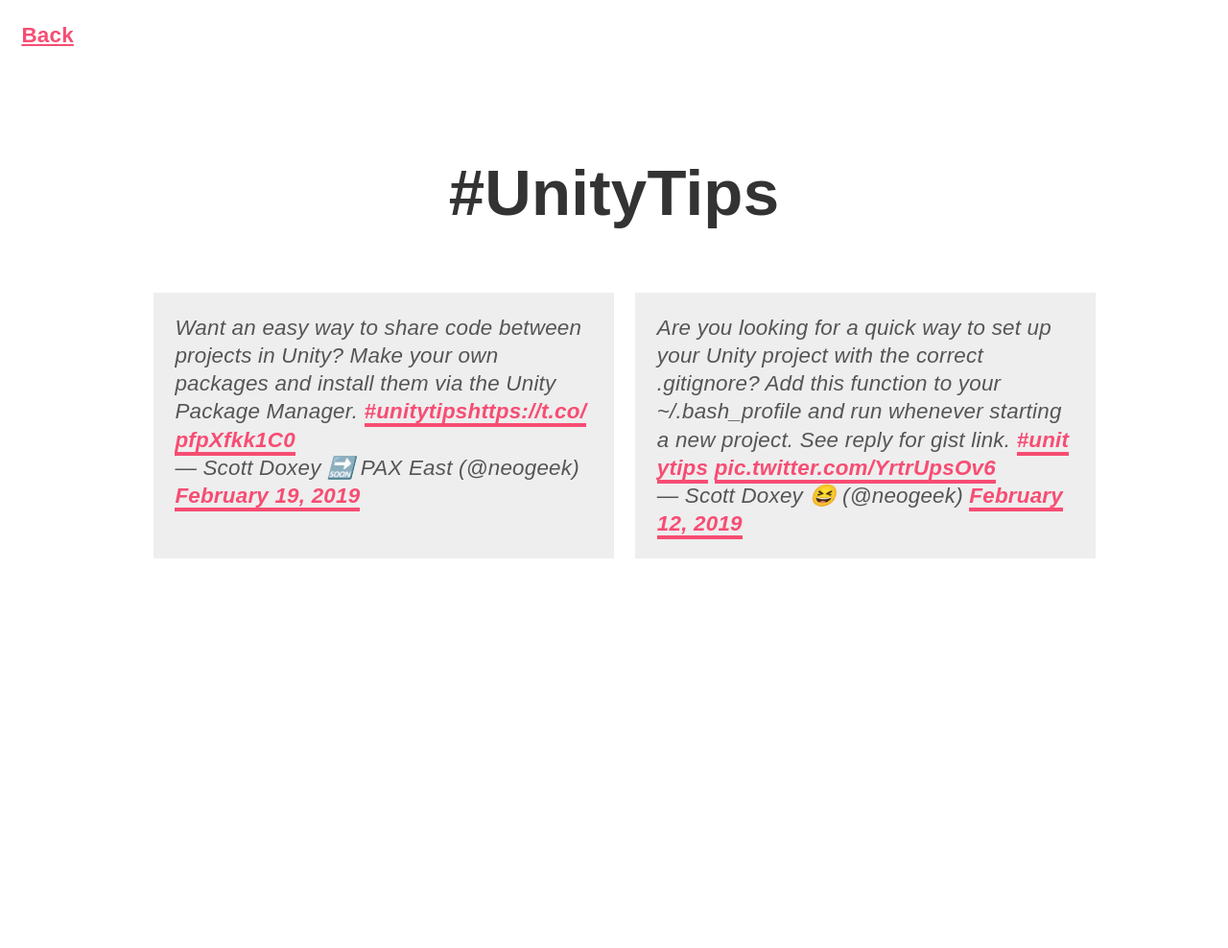
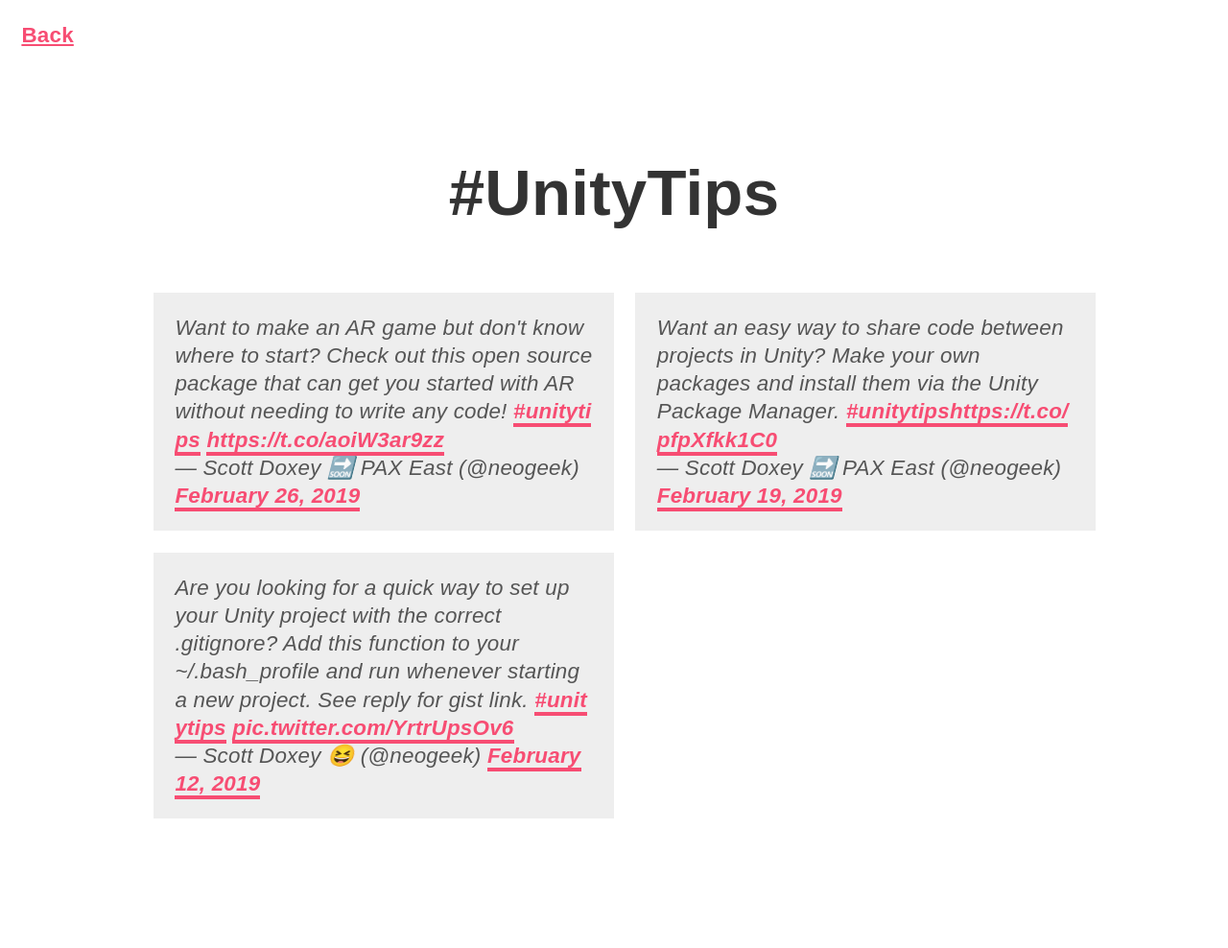
Before and after one commit to neogeek/neogeek.github.io, a Jekyll site: the page built from unitytips/index.html, in a window 1280 px wide. Shown: the whole page at 96% size. Built offline with Jekyll 4.4.1, drawn with Linux system fonts in a browser that asks for light colours; some web fonts are replaced; comment, search, counter and statistics services are not loaded; before the commit the page ends 900 px from its top, so only the background shows below that.

Commit message:
Added new unitytip.

```diff
--- a/unitytips/index.html
+++ b/unitytips/index.html
@@ -7,6 +7,24 @@
     <h1>#UnityTips</h1>
 
     <article class="twitter-tweets">
+        <blockquote class="twitter-tweet" data-lang="en">
+            <p lang="en" dir="ltr">
+                Want to make an AR game but don&#39;t know where to start? Check
+                out this open source package that can get you started with AR
+                without needing to write any code!
+                <a
+                    href="https://twitter.com/hashtag/unitytips?src=hash&amp;ref_src=twsrc%5Etfw"
+                    >#unitytips</a
+                >
+                <a href="https://t.co/aoiW3ar9zz">https://t.co/aoiW3ar9zz</a>
+            </p>
+            &mdash; Scott Doxey 🔜 PAX East (@neogeek)
+            <a
+                href="https://twitter.com/neogeek/status/1100426904719503360?ref_src=twsrc%5Etfw"
+                >February 26, 2019</a
+            >
+        </blockquote>
+
         <blockquote class="twitter-tweet" data-lang="en">
             <p lang="en" dir="ltr">
                 Want an easy way to share code between projects in Unity? Make
```
